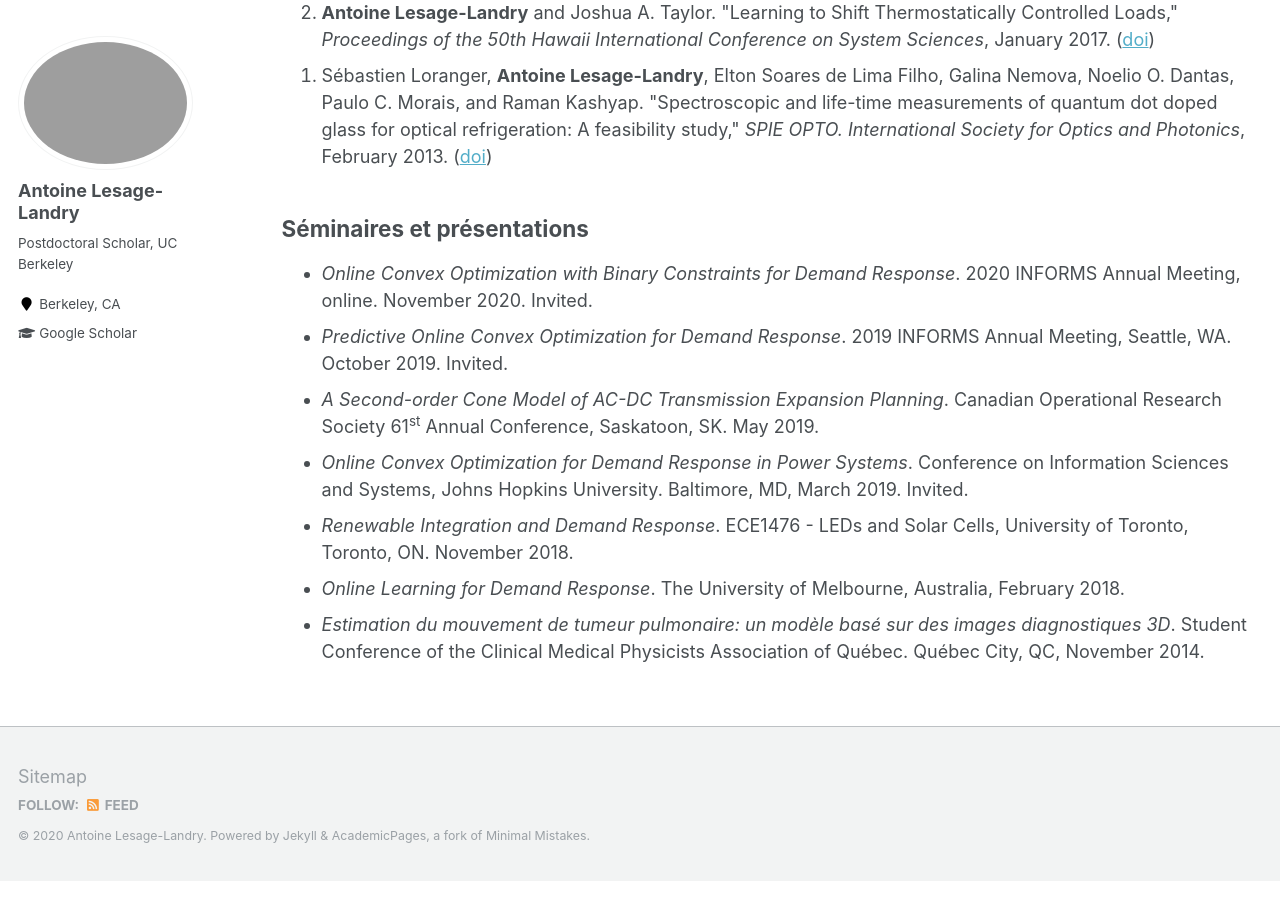
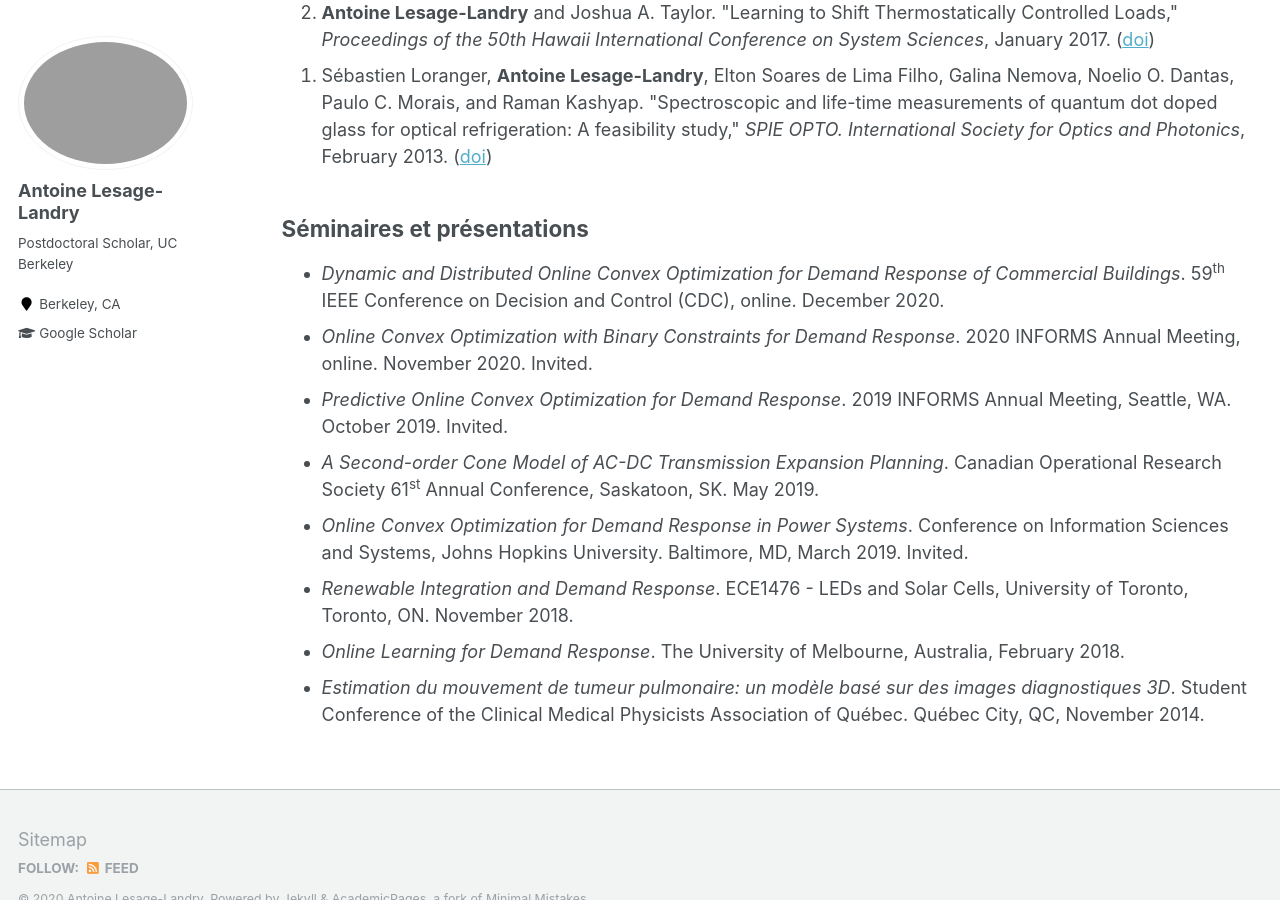
Before and after one commit to alesagelandry/fr, a Jekyll site: the page built from _pages/publications.md, in a window 1280 px wide and 900 px high, scrolled down 1272 px. Built offline with Jekyll 4.4.1, drawn with Linux system fonts in a browser that asks for light colours.

Commit message:
Update publications.md

```diff
--- a/_pages/publications.md
+++ b/_pages/publications.md
@@ -49,6 +49,8 @@ author_profile: true
 
 <ul style="list-style-type:disc;">
 
+<li><i>Dynamic and Distributed Online Convex Optimization for Demand Response of Commercial Buildings</i>. 59<sup>th</sup> IEEE Conference on Decision and Control (CDC), online. December 2020. </li>
+
 <li><i>Online Convex Optimization with Binary Constraints for Demand Response</i>. 2020 INFORMS Annual Meeting, online. November 2020. Invited. </li>
 
 <li><i>Predictive Online Convex Optimization for Demand Response</i>. 2019 INFORMS Annual Meeting, Seattle, WA. October 2019. Invited. </li>
```
